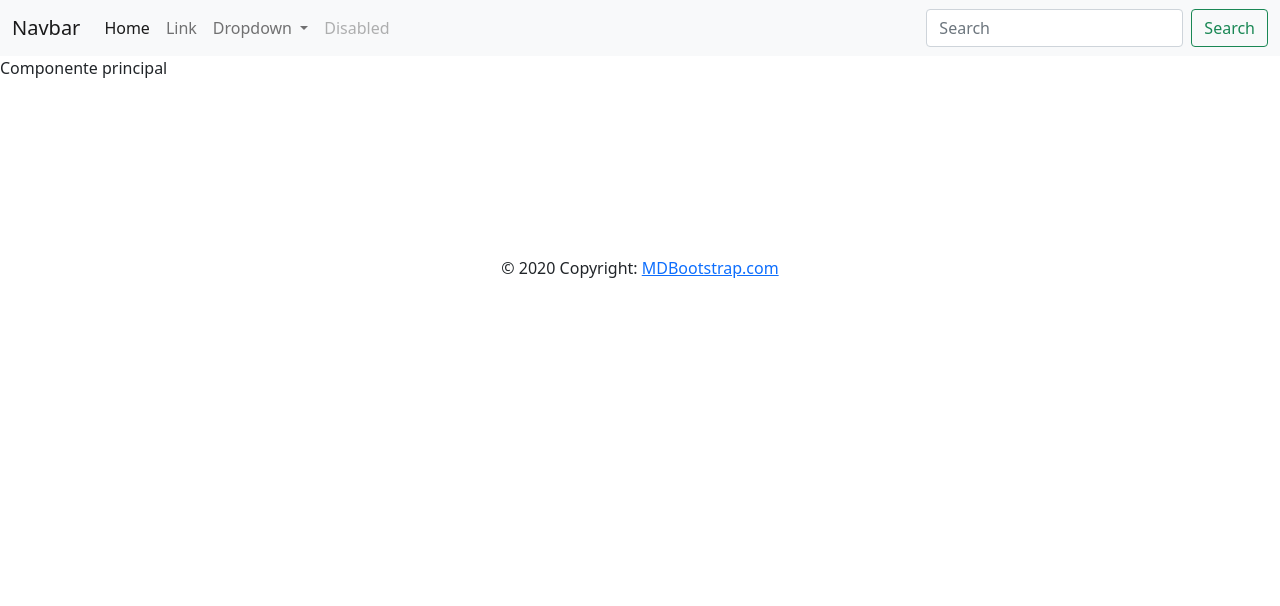
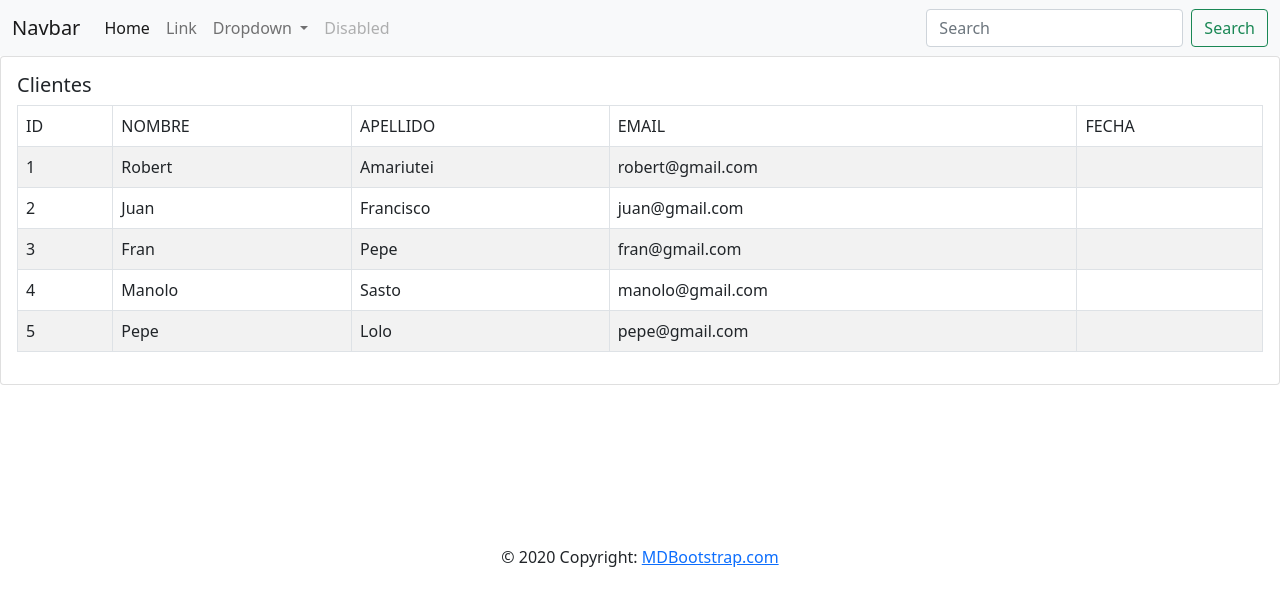
Before and after one commit to Robert91911/AngularSpring, an Angular app: page / in a window 1280 px wide. Shown: the top 606 px of the page. Built offline with nearby package versions, Linux system fonts and the light colour scheme.

Commit message:
Listado de clientes

```diff
--- a/src/app/app.component.html
+++ b/src/app/app.component.html
@@ -1,5 +1,5 @@
 <app-header></app-header>
 
-<p>Componente principal</p>
+<app-clientes></app-clientes>
 
 <app-footer></app-footer>
--- a/src/app/app.module.ts
+++ b/src/app/app.module.ts
@@ -12,7 +12,7 @@ import { ClientesComponent } from './clientes/clientes.component';
     AppComponent,
     HeaderComponent,
     FooterComponent,
-      ClientesComponent
+    ClientesComponent
    ],
   imports: [
     BrowserModule,
--- a/src/app/clientes/clientes.component.html
+++ b/src/app/clientes/clientes.component.html
@@ -1,3 +1,26 @@
-<p>
-  clientes works!
-</p>
+<div class="card">
+  <div class="card-body">
+    <h5 class="card-title">Clientes</h5>
+
+    <table class="table table-bordered table-striped">
+      <thead>
+        <tr>
+          <td>ID</td>
+          <td>NOMBRE</td>
+          <td>APELLIDO</td>
+          <td>EMAIL</td>
+          <td>FECHA</td>
+        </tr>
+      </thead>
+      <tbody>
+        <tr *ngFor="let cliente of clientes">
+          <td> {{ cliente.id }} </td>
+          <td> {{ cliente.nombre }} </td>
+          <td> {{ cliente.apellido }} </td>
+          <td> {{ cliente.email }} </td>
+          <td> {{ cliente.fecha }} </td>
+        </tr>
+      </tbody>
+    </table>
+  </div>
+</div>
--- a/src/app/clientes/clientes.component.ts
+++ b/src/app/clientes/clientes.component.ts
@@ -1,4 +1,6 @@
 import { Component, OnInit } from '@angular/core';
+import { Cliente } from '../interfaces/Cliente';
+import { CLIENTES } from './clientes.json';
 
 @Component({
   selector: 'app-clientes',
@@ -7,9 +9,12 @@ import { Component, OnInit } from '@angular/core';
 })
 export class ClientesComponent implements OnInit {
 
+  clientes: Cliente[];
+
   constructor() { }
 
   ngOnInit() {
+    this.clientes = CLIENTES;
   }
 
 }
--- /dev/null
+++ b/src/app/clientes/clientes.json.ts
@@ -0,0 +1,9 @@
+import { Cliente } from '../interfaces/Cliente';
+
+export const CLIENTES : Cliente[] = [
+    { id: 1, nombre: 'Robert', apellido: 'Amariutei', email: 'robert@gmail.com', createdAt: '2020-12-11' },
+    { id: 2, nombre: 'Juan', apellido: 'Francisco', email: 'juan@gmail.com', createdAt: '2020-12-11' },
+    { id: 3, nombre: 'Fran', apellido: 'Pepe', email: 'fran@gmail.com', createdAt: '2020-12-11' },
+    { id: 4, nombre: 'Manolo', apellido: 'Sasto', email: 'manolo@gmail.com', createdAt: '2020-12-11' },
+    { id: 5, nombre: 'Pepe', apellido: 'Lolo', email: 'pepe@gmail.com', createdAt: '2020-12-11' },
+];
```
